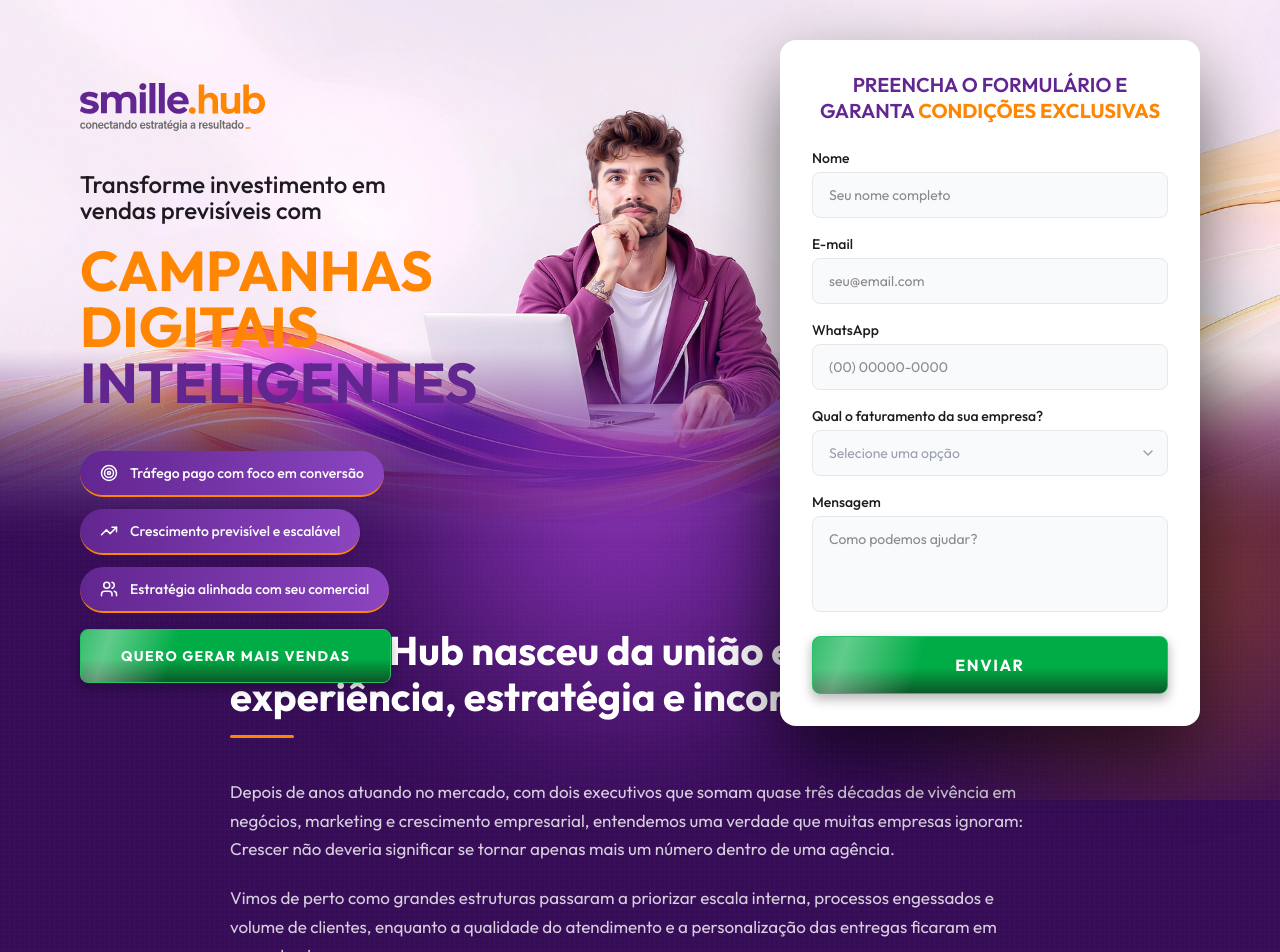
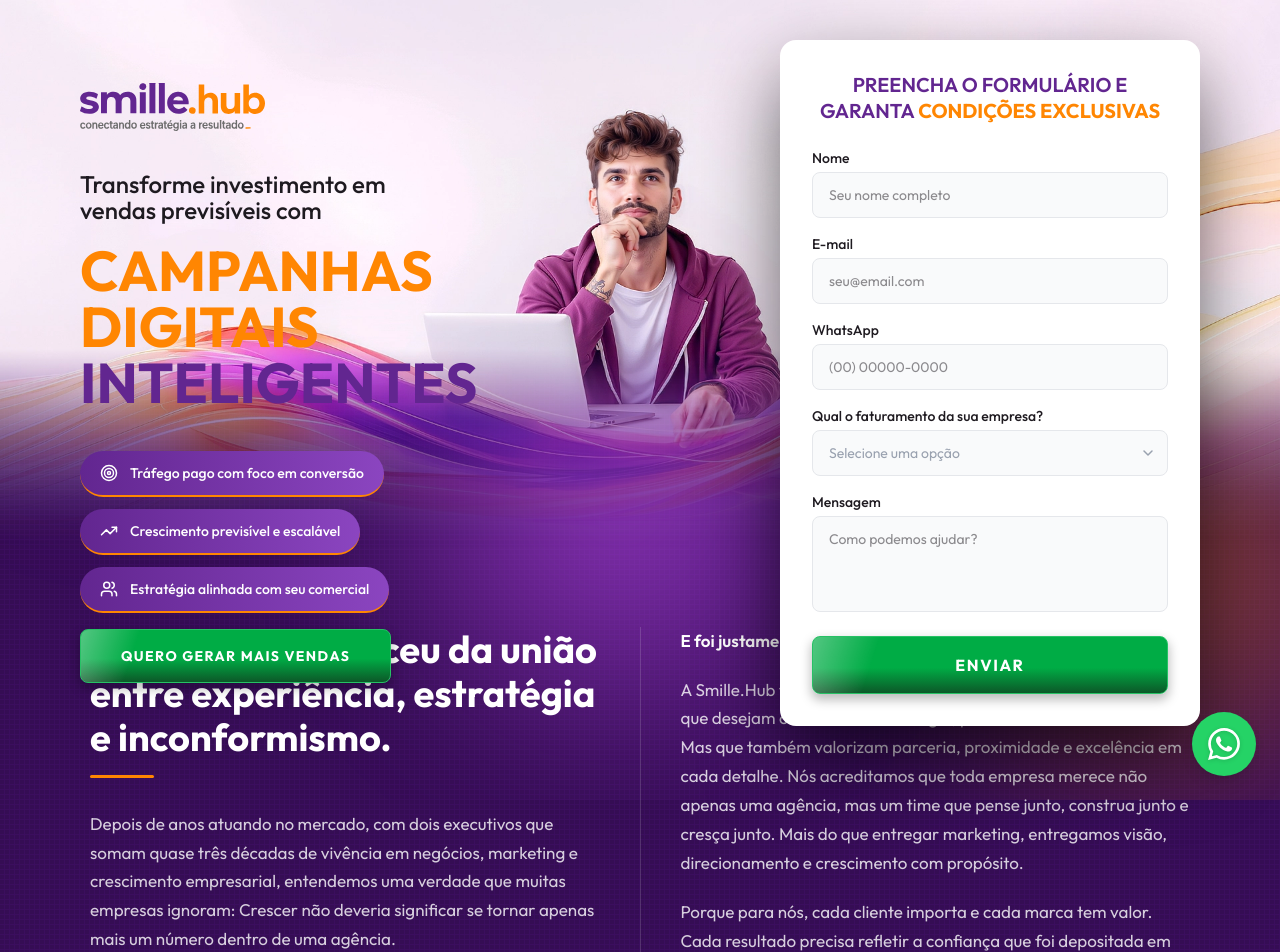
Before and after one commit to fesmoraes97/smille.hub, a React (Vite) app: page / in a window 1280 px wide. Shown: the top 952 px of the page. Built offline with nearby package versions, Linux system fonts and the light colour scheme.

Commit message:
Botão Whats

```diff
--- a/src/App.tsx
+++ b/src/App.tsx
@@ -1,4 +1,5 @@
 import Background from '@/components/ui/Background'
+import { WhatsAppFloating } from '@/components/ui/WhatsAppFloating'
 import Hero from '@/components/sections/Hero'
 import QuemSomos from '@/components/sections/QuemSomos'
 import OQueFazemos from '@/components/sections/OQueFazemos'
@@ -60,6 +61,7 @@
         <Formulario />
         <Footer />
       </main>
+      <WhatsAppFloating />
     </>
   )
 }
--- a/src/components/sections/QuemSomos.tsx
+++ b/src/components/sections/QuemSomos.tsx
@@ -3,12 +3,15 @@
 export default function QuemSomos() {
   return (
     <section className="relative px-6 pt-16 pb-20 md:px-20 md:pt-[80px] md:pb-[100px]">
-      <div className="max-w-[820px] mx-auto flex flex-col gap-10">
+      <div className="max-w-[1100px] mx-auto">
 
-        {/* Headline */}
+        <div className="flex flex-col md:flex-row gap-8 md:gap-0">
+
+          {/* Coluna esquerda — headline + parágrafos */}
+          <div className="flex flex-col gap-8 md:pr-10 md:w-1/2">
             <div className="flex flex-col gap-4">
               <h2
-            className="text-3xl md:text-[40px] font-bold text-white"
+                className="text-3xl md:text-[38px] font-bold text-white"
                 style={{ lineHeight: 'calc(1em + 6px)' }}
               >
                 {QUEM_SOMOS.HEADLINE}
@@ -16,16 +19,35 @@
               <div className="w-16 h-[3px] rounded-full" style={{ backgroundColor: '#ff8602' }} />
             </div>
 
-        {/* Parágrafos */}
             <div className="flex flex-col gap-5">
-          {QUEM_SOMOS.PARAGRAFOS.map((p, i) => (
+              {QUEM_SOMOS.PARAGRAFOS.slice(0, 2).map((p, i) => (
+                <p
+                  key={i}
+                  className="text-[17px]"
+                  style={{ color: 'rgba(255,255,255,0.8)', lineHeight: 1.7 }}
+                >
+                  {p}
+                </p>
+              ))}
+            </div>
+          </div>
+
+          {/* Divisória vertical */}
+          <div className="hidden md:block w-px self-stretch" style={{ backgroundColor: 'rgba(255,255,255,0.15)' }} />
+          {/* Divisória horizontal (mobile) */}
+          <div className="block md:hidden h-px w-full" style={{ backgroundColor: 'rgba(255,255,255,0.15)' }} />
+
+          {/* Coluna direita — parágrafos + fechamento */}
+          <div className="flex flex-col gap-8 md:pl-10 md:w-1/2">
+            <div className="flex flex-col gap-5">
+              {QUEM_SOMOS.PARAGRAFOS.slice(2).map((p, i) => (
                 <p
                   key={i}
                   className="text-[17px]"
                   style={{
-                color: i === 2 ? 'rgba(255,255,255,1)' : 'rgba(255,255,255,0.8)',
+                    color: i === 0 ? 'rgba(255,255,255,1)' : 'rgba(255,255,255,0.8)',
                     lineHeight: 1.7,
-                fontWeight: i === 2 ? 600 : 400,
+                    fontWeight: i === 0 ? 600 : 400,
                   }}
                 >
                   {p}
@@ -33,7 +55,6 @@
               ))}
             </div>
 
-        {/* Fechamento — callout */}
             <div
               className="px-6 py-5 rounded-lg"
               style={{
@@ -45,6 +66,9 @@
                 {QUEM_SOMOS.FECHAMENTO}
               </p>
             </div>
+          </div>
+
+        </div>
 
       </div>
     </section>
--- /dev/null
+++ b/src/components/ui/WhatsAppFloating.tsx
@@ -0,0 +1,32 @@
+import { motion } from 'framer-motion'
+
+export const WhatsAppFloating = () => {
+  const whatsappUrl = '#'
+
+  return (
+    <motion.a
+      href={whatsappUrl}
+      target="_blank"
+      rel="noopener noreferrer"
+      initial={{ opacity: 0, scale: 0.5, y: 20 }}
+      animate={{ opacity: 1, scale: 1, y: 0 }}
+      whileHover={{ scale: 1.1 }}
+      whileTap={{ scale: 0.95 }}
+      transition={{ type: 'spring', stiffness: 260, damping: 20, delay: 1 }}
+      className="fixed bottom-6 right-6 z-[999] bg-[#25D366] text-white p-4 rounded-full shadow-lg hover:bg-[#128C7E] transition-colors duration-300 flex items-center justify-center group"
+      title="Fale conosco no WhatsApp"
+      aria-label="Fale conosco no WhatsApp"
+    >
+      <svg
+        xmlns="http://www.w3.org/2000/svg"
+        width="32"
+        height="32"
+        viewBox="0 0 24 24"
+        fill="currentColor"
+        className="drop-shadow-sm transition-transform group-hover:rotate-12"
+      >
+        <path d="M17.472 14.382c-.297-.149-1.758-.867-2.03-.967-.273-.099-.471-.148-.67.15-.197.297-.767.966-.94 1.164-.173.199-.347.223-.644.075-.297-.15-1.255-.463-2.39-1.475-.883-.788-1.48-1.761-1.653-2.059-.173-.297-.018-.458.13-.606.134-.133.298-.347.446-.52.149-.174.198-.298.298-.497.099-.198.05-.371-.025-.52-.075-.149-.669-1.612-.916-2.207-.242-.579-.487-.5-.669-.51-.173-.008-.371-.01-.57-.01-.198 0-.52.074-.792.372-.272.297-1.04 1.016-1.04 2.479 0 1.462 1.065 2.875 1.213 3.074.149.198 2.096 3.2 5.077 4.487.709.306 1.262.489 1.694.625.712.227 1.36.195 1.871.118.571-.085 1.758-.719 2.006-1.413.248-.694.248-1.289.173-1.413-.074-.124-.272-.198-.57-.347m-5.421 7.403h-.004a9.87 9.87 0 01-5.031-1.378l-.361-.214-3.741.982.998-3.648-.235-.374a9.86 9.86 0 01-1.51-5.26c.001-5.45 4.436-9.884 9.888-9.884 2.64 0 5.122 1.03 6.988 2.898a9.825 9.825 0 012.893 6.994c-.003 5.45-4.437 9.884-9.885 9.884m8.413-18.297A11.815 11.815 0 0012.05 0C5.495 0 .16 5.335.157 11.892c0 2.096.547 4.142 1.588 5.945L.057 24l6.305-1.654a11.882 11.882 0 005.683 1.448h.005c6.554 0 11.89-5.335 11.893-11.893a11.821 11.821 0 00-3.48-8.413Z" />
+      </svg>
+    </motion.a>
+  )
+}
```
Also changed, not shown: .claude/settings.local.json, public/assets/images/img-1.webp. Lines whose indentation alone changed are shown as unchanged.
